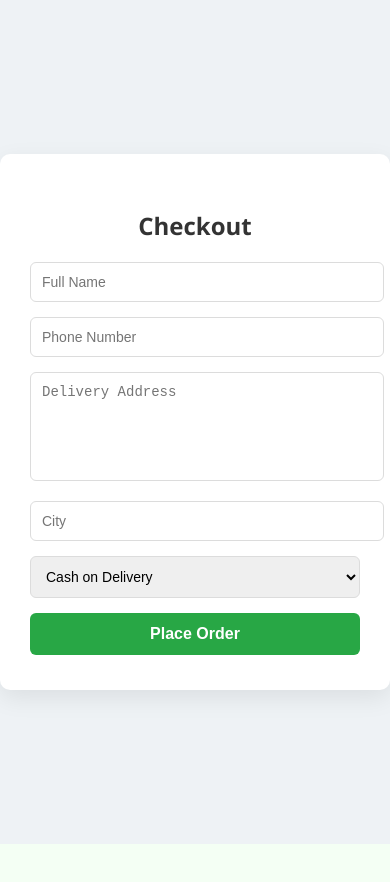
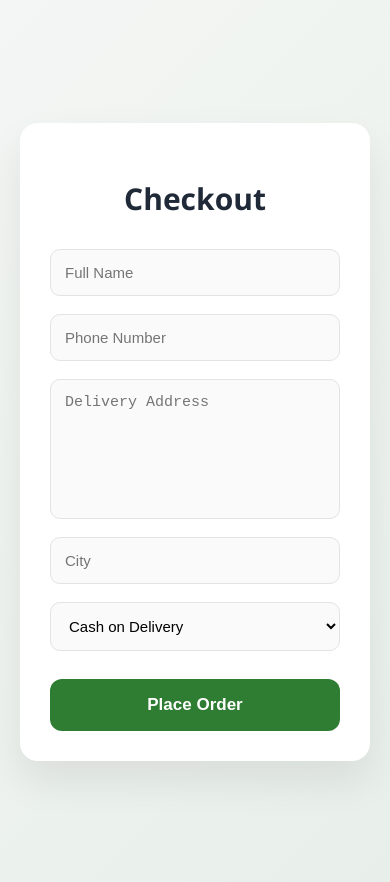
Before and after one commit to YallapragadaAparna/fruit-vegetable-market, a React (Create React App) app in the folder frontend/myapp/: page /checkout in a window 390 px wide. Before the commit the page ends 844 px from the top, so only its background shows below. Built offline with nearby package versions, Linux system fonts and the light colour scheme.

Commit message:
updated new

```diff
--- a/frontend/myapp/src/components/CartPage/CartPage.css
+++ b/frontend/myapp/src/components/CartPage/CartPage.css
@@ -1,104 +1,95 @@
-/* .cart-container{
-  max-width:1200px;
-  margin:auto;
-  padding:40px 20px;
+/* PAGE BACKGROUND */
+
+.cart-container{
+  width:92%;
+  max-width:1400px;
+  margin:0 auto;
+  padding:50px 20px;
   display:flex;
   align-items:flex-start;
-  gap:40px;
-} */
-.cart-container{
-  width:90%;
-  max-width:1400px;
-  margin:0 auto;
-  padding:40px 20px;
-  display:flex;
-  align-items:flex-start;
-  gap:40px;
+  gap:45px;
+  font-family: "Segoe UI", Tahoma, Geneva, Verdana, sans-serif;
 }
-/* LEFT SIDE */
+
+/* =========================
+   LEFT SIDE CART
+========================= */
 
 .cart-items{
   flex:3;
   display:grid;
-  /* grid-template-columns:repeat(2, 1fr); */
-  grid-template-columns:repeat(auto-fit, minmax(260px,1fr));
-  gap:20px;
+  grid-template-columns:repeat(auto-fit,minmax(260px,1fr));
+  gap:28px;
 }
 
 .cart-items h2{
-  font-size:28px;
-  /* margin-top:20px; */
-    margin-bottom:25px;
-  font-weight:600;
+  grid-column:1/-1;
+  font-size:32px;
+  font-weight:700;
+  margin-bottom:10px;
+  color:#1f2937;
 }
 
-/* PRODUCT CARD */
+/* =========================
+   PRODUCT CARD
+========================= */
 
-/* .cart-card{
-  display:flex;
-  align-items:center;
-  gap:25px;
-  background:#ffffff;
-  padding:22px;
-  border-radius:12px;
-  margin-bottom:18px;
-  box-shadow:0 6px 16px rgba(0,0,0,0.08);
-  transition:all 0.25s ease;
-} */
 .cart-card{
+  background:white;
+  border-radius:16px;
+  padding:25px 20px;
   display:flex;
   flex-direction:column;
   align-items:center;
   text-align:center;
-  background:white;
-  padding:20px;
-  border-radius:12px;
-  box-shadow:0 4px 12px rgba(0,0,0,0.1);
-}
-.cart-card:hover{
-  transform:translateY(-4px);
-  box-shadow:0 12px 24px rgba(0,0,0,0.12);
+  box-shadow:0 8px 20px rgba(0,0,0,0.08);
+  transition:all 0.3s ease;
+  position:relative;
 }
 
-.cart-image{
-  width:160px;
-  height:160px;
-  object-fit:contain;
-    margin-bottom:10px;
-}
-  /* border-radius:8px;
-  background:#f9f9f9;
-  padding:6px; */
-
-
-.cart-details{
-  flex:1;
+.cart-card:hover{
+  transform:translateY(-8px);
+  box-shadow:0 16px 35px rgba(0,0,0,0.15);
 }
 
+/* PRODUCT IMAGE */
+
+.cart-image{
+  width:150px;
+  height:150px;
+  object-fit:contain;
+  margin-bottom:15px;
+}
+
+/* PRODUCT DETAILS */
+
 .cart-details h3{
-  font-size:18px;
-  margin-bottom:6px;
+  font-size:20px;
+  margin-bottom:8px;
+  font-weight:600;
+  color:#111827;
 }
 
 .cart-details p{
   margin:4px 0;
+  font-size:15px;
   color:#555;
 }
 
 .item-total{
-  font-weight:600;
-  color:#222;
   margin-top:6px;
+  font-weight:700;
+  color:#2e7d32;
 }
 
 /* REMOVE BUTTON */
 
 .remove-btn{
-  margin-top:10px;
+  margin-top:14px;
   background:#ff4d4d;
   color:white;
   border:none;
-  padding:7px 14px;
+  padding:8px 18px;
   border-radius:8px;
   font-size:14px;
   cursor:pointer;
@@ -106,25 +97,30 @@
 }
 
 .remove-btn:hover{
-  background:#e53935;
+  background:#d32f2f;
+  transform:scale(1.05);
 }
 
-/* RIGHT SIDE SUMMARY */
+/* =========================
+   ORDER SUMMARY
+========================= */
 
 .order-summary{
   flex:1;
-  background:#ffffff;
-  padding:25px;
-  border-radius:12px;
+  background:white;
+  padding:28px;
+  border-radius:16px;
   height:fit-content;
-  box-shadow:0 6px 18px rgba(0,0,0,0.08);
+  box-shadow:0 10px 25px rgba(0,0,0,0.1);
   position:sticky;
-  top:100px;
+  top:90px;
 }
 
 .order-summary h3{
-  font-size:20px;
-  margin-bottom:18px;
+  font-size:22px;
+  font-weight:700;
+  margin-bottom:20px;
+  color:#111827;
 }
 
 /* SUMMARY ROWS */
@@ -132,67 +128,52 @@
 .summary-row{
   display:flex;
   justify-content:space-between;
-  margin-bottom:12px;
-  color:#444;
+  margin-bottom:14px;
+  font-size:15px;
+  color:#555;
 }
+
+.summary-row span:last-child{
+  font-weight:500;
+}
+
+/* TOTAL */
 
 .summary-total{
   display:flex;
   justify-content:space-between;
-  font-size:20px;
+  font-size:22px;
   font-weight:700;
-  margin-top:14px;
+  margin-top:16px;
+  color:#111827;
 }
 
 /* CHECKOUT BUTTON */
 
 .checkout-btn{
   width:100%;
-  padding:14px;
+  padding:15px;
   background:#2e7d32;
   color:white;
   border:none;
   border-radius:10px;
   font-size:16px;
   font-weight:600;
-  margin-top:18px;
+  margin-top:22px;
   cursor:pointer;
-  transition:0.2s;
+  transition:all 0.25s ease;
 }
 
 .checkout-btn:hover{
   background:#1b5e20;
-  transform:scale(1.02);
+  transform:scale(1.03);
 }
 
 /* =========================
-   TABLETS (1024px and below)
+   TABLET
 ========================= */
 
-@media (max-width:1024px){
-
-  .cart-container{
-    width:95%;
-    gap:30px;
-  }
-
-  .cart-items{
-    grid-template-columns:repeat(auto-fit, minmax(220px,1fr));
-  }
-
-  .cart-image{
-    width:140px;
-    height:140px;
-  }
-
-}
-
-
-/* =========================
-   SMALL TABLETS (900px)
-   ========================= */
-
-@media (max-width:900px){
+@media(max-width:1000px){
 
 .cart-container{
   flex-direction:column;
@@ -201,7 +182,6 @@
 .order-summary{
   position:relative;
   top:0;
-    width:100%;
 }
 
 .cart-items{
@@ -210,19 +190,18 @@
 
 }
 
-
 /* =========================
-   MOBILE DEVICES (600px)
+   MOBILE
 ========================= */
 
-@media (max-width:600px){
+@media(max-width:600px){
 
 .cart-items{
   grid-template-columns:1fr;
 }
 
 .cart-card{
-    padding:18px;
+  padding:20px;
 }
 
 .cart-image{
@@ -230,43 +209,12 @@
   height:120px;
 }
 
-  .cart-details h3{
-    font-size:16px;
+.cart-items h2{
+  font-size:26px;
 }
 
 .checkout-btn{
-    font-size:15px;
-    padding:12px;
-  }
-
-  .order-summary{
-    padding:20px;
+  padding:13px;
 }
 
 }
-
-
-/* =========================
-   VERY SMALL PHONES (400px)
-   ========================= */
-
-@media (max-width:400px){
-
-  .cart-container{
-    padding:20px 10px;
-  }
-
-  .cart-items{
-    gap:15px;
-  }
-
-  .cart-image{
-    width:100px;
-    height:100px;
-  }
-
-  .summary-total{
-    font-size:18px;
-  }
-
-}
--- a/frontend/myapp/src/components/Checkout/Checkout.css
+++ b/frontend/myapp/src/components/Checkout/Checkout.css
@@ -1,187 +1,121 @@
-/* /* .checkout-container{
-  max-width:500px;
-  margin:60px auto;
-  padding:30px;
-  background:white;
-  border-radius:12px;
-  box-shadow:0 6px 18px rgba(0,0,0,0.1);
+/* PAGE BACKGROUND */
+
+.checkout-container{
+  height:100vh;
+  display:flex;
+  justify-content:center;
+  align-items:center;
+  padding: 20px;
+  background:linear-gradient(135deg,#f3f6f4,#e8efea);
+  font-family:"Segoe UI",sans-serif;
+  overflow:hidden;           /* prevents scroll */
+
 }
 
-.checkout-container h2{
-  text-align:center;
-  margin-bottom:25px;
+/* CARD */
+
+.checkout-card{
+  width:100%;
+  max-width:700px;
+  background:#ffffff;
+  padding:30px;
+  border-radius:18px;
+  box-shadow:0 20px 40px rgba(0,0,0,0.08);
 }
 
+/* TITLE */
+
+.checkout-card h2{
+  text-align:center;
+  font-size:30px;
+  margin-bottom:30px;
+  color:#1f2937;
+}
+
+/* FORM GRID */
+
 .checkout-form{
-  display:flex;
-  flex-direction:column;
-  gap:15px;
+  display:grid;
+  grid-template-columns:1fr 1fr;
+  gap:18px;
 }
+
+/* FULL WIDTH FIELD */
+
+.checkout-form textarea,
+.checkout-form select,
+.checkout-form button{
+  grid-column:span 2;
+}
+
+/* INPUTS */
 
 .checkout-form input,
 .checkout-form textarea,
 .checkout-form select{
-  padding:12px;
-  border:1px solid #ccc;
-  border-radius:8px;
-  font-size:14px;
+  padding:14px;
+  border-radius:10px;
+  border:1px solid #e3e3e3;
+  font-size:15px;
+  background:#fafafa;
+  transition:all .25s ease;
 }
 
+/* TEXTAREA */
+
 .checkout-form textarea{
+  height:110px;
   resize:none;
-  height:80px;
 }
 
+/* FOCUS */
+
+.checkout-form input:focus,
+.checkout-form textarea:focus,
+.checkout-form select:focus{
+  outline:none;
+  border-color:#2e7d32;
+  background:white;
+  box-shadow:0 0 0 3px rgba(46,125,50,0.15);
+}
+
+/* BUTTON */
+
 .place-order-btn{
+  margin-top:10px;
+  padding:16px;
   background:#2e7d32;
   color:white;
   border:none;
-  padding:14px;
-  border-radius:10px;
-  font-size:16px;
+  border-radius:12px;
+  font-size:17px;
+  font-weight:600;
   cursor:pointer;
+  transition:all .25s ease;
 }
 
 .place-order-btn:hover{
   background:#1b5e20;
-} */
- /* Page Background *
-.checkout-container {
-  min-height: 100vh;
-  display: flex;
-  justify-content: center;
-  align-items: center;
-  background: #f2f4f7;
-  font-family: "Segoe UI", sans-serif;
+  transform:translateY(-2px);
+  box-shadow:0 8px 16px rgba(0,0,0,0.15);
 }
 
-/* Card *
-.checkout-card {
-  width: 400px;
-  background: white;
-  padding: 35px;
-  border-radius: 12px;
-  box-shadow: 0 10px 25px rgba(0,0,0,0.08);
+/* MOBILE */
+
+@media(max-width:700px){
+
+.checkout-card{
+  padding:30px;
 }
 
-/* Title *
-.checkout-card h2 {
-  text-align: center;
-  margin-bottom: 25px;
-  color: #333;
+.checkout-form{
+  grid-template-columns:1fr;
 }
 
-/* Form *
-.checkout-form input,
 .checkout-form textarea,
-.checkout-form select {
-  width: 100%;
-  padding: 12px;
-  margin-bottom: 15px;
-  border-radius: 6px;
-  border: 1px solid #ddd;
-  font-size: 14px;
+.checkout-form select,
+.checkout-form button{
+  grid-column:span 1;
 }
 
-.checkout-form textarea {
-  height: 90px;
-  resize: none;
 }
-
-/* Focus *
-.checkout-form input:focus,
-.checkout-form textarea:focus,
-.checkout-form select:focus {
-  outline: none;
-  border-color: #2ea44f;
-}
-
-/* Button *
-.place-order-btn {
-  width: 100%;
-  padding: 13px;
-  background: #2ea44f;
-  border: none;
-  border-radius: 6px;
-  color: white;
-  font-size: 16px;
-  font-weight: 600;
-  cursor: pointer;
-}
-
-.place-order-btn:hover {
-  background: #218838;
-} */
- /* Page Background */
-.checkout-container {
-  min-height: 100vh;
-  display: flex;
-  justify-content: center;
-  align-items: center;
-  background: #eef2f5;
-  font-family: "Segoe UI", Arial, sans-serif;
-}
-
-/* Checkout Card */
-.checkout-card {
-  width: 380px;
-  background: #ffffff;
-  padding: 35px 30px;
-  border-radius: 10px;
-  box-shadow: 0 8px 25px rgba(0,0,0,0.08);
-  text-align: center;
-}
-
-/* Title */
-.checkout-card h2 {
-  margin-bottom: 20px;
-  font-size: 24px;
-  color: #333;
-}
-
-/* Inputs */
-.checkout-form input,
-.checkout-form textarea,
-.checkout-form select {
-  width: 100%;
-  padding: 11px;
-  margin-bottom: 15px;
-  border-radius: 6px;
-  border: 1px solid #dcdcdc;
-  font-size: 14px;
-  transition: 0.2s;
-}
-
-/* Textarea */
-.checkout-form textarea {
-  height: 85px;
-  resize: none;
-}
-
-/* Input Focus */
-.checkout-form input:focus,
-.checkout-form textarea:focus,
-.checkout-form select:focus {
-  outline: none;
-  border-color: #28a745;
-  box-shadow: 0 0 3px rgba(40,167,69,0.25);
-}
-
-/* Button */
-.place-order-btn {
-  width: 100%;
-  padding: 12px;
-  background: #28a745;
-  border: none;
-  border-radius: 6px;
-  color: white;
-  font-size: 16px;
-  font-weight: 600;
-  cursor: pointer;
-  transition: 0.2s;
-}
-
-/* Hover */
-.place-order-btn:hover {
-  background: #218838;
-}
--- a/frontend/myapp/src/components/Checkout/Checkout.js
+++ b/frontend/myapp/src/components/Checkout/Checkout.js
@@ -93,7 +93,9 @@ console.log("ORDER DATA:", orderData);
 
     <div className="checkout-container">
 
+
       <div className="checkout-card">
+
 
         <h2>Checkout</h2>
 
@@ -151,8 +153,8 @@ console.log("ORDER DATA:", orderData);
         </form>
 
       </div>
+     </div>
 
-    </div>
 
   );
 
```
Lines whose indentation alone changed are shown as unchanged.
